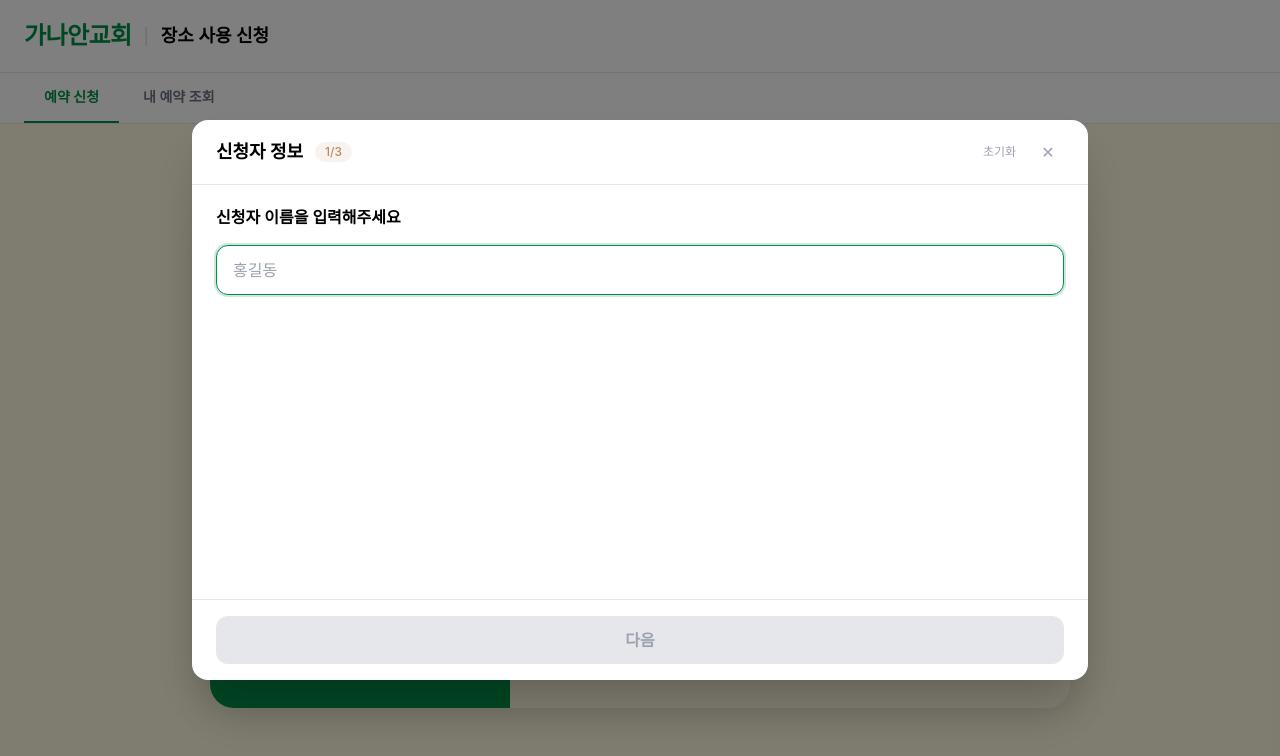
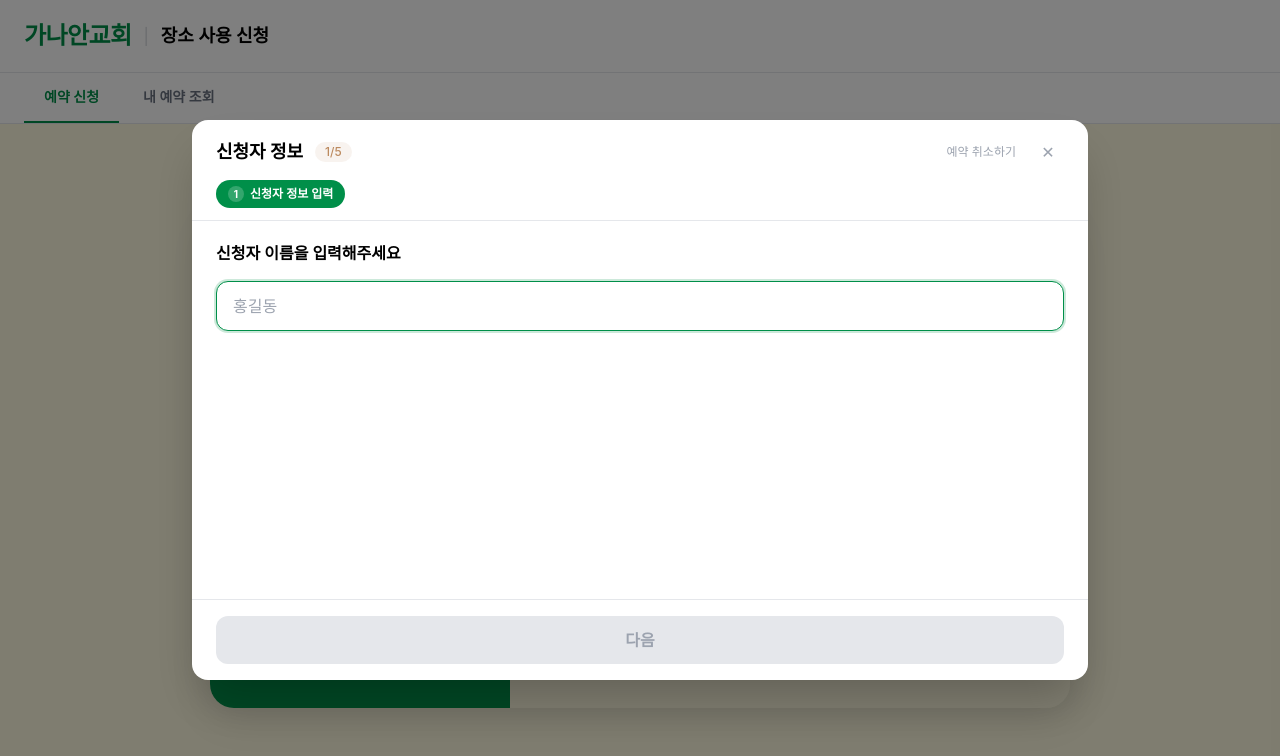
Before and after one commit to YeeunJ/the-promise, a React (Vite) app in the folder apps/web/: page / in a window 1280 px wide. Both pictures are taken after a click on the button "장소 사용 신청하기". Shown: the top 756 px of the page. Built offline with nearby package versions, Linux system fonts and the light colour scheme.

Commit message:
feat: 예약 신청 폼 단계 인디케이터 + 취소 UX 개편

```diff
--- a/apps/web/src/components/ReservationForm.tsx
+++ b/apps/web/src/components/ReservationForm.tsx
@@ -39,18 +39,33 @@ function ReservationForm({ onSubmitSuccess }: ReservationFormProps): JSX.Element
   const [isReviewing, setIsReviewing] = useState(false);
   const [isSubmitting, setIsSubmitting] = useState(false);
   const [submitError, setSubmitError] = useState<string | null>(null);
+  const [maxReachedStep, setMaxReachedStep] = useState(1);
+
+  function getGlobalStep(popup: Exclude<ActivePopup, null>): number {
+    return POPUP_SEQUENCE.indexOf(popup) + 1;
+  }
 
   function goNext() {
     if (activePopup === null) return;
     const idx = POPUP_SEQUENCE.indexOf(activePopup);
     const next = idx + 1;
-    setActivePopup(next < POPUP_SEQUENCE.length ? POPUP_SEQUENCE[next] : null);
+    if (next < POPUP_SEQUENCE.length) {
+      setMaxReachedStep((prev) => Math.max(prev, next + 1));
+      setActivePopup(POPUP_SEQUENCE[next]);
+    } else {
+      setActivePopup(null);
+    }
   }
 
   function goBack() {
     if (activePopup === null) return;
     const idx = POPUP_SEQUENCE.indexOf(activePopup);
     setActivePopup(idx > 0 ? POPUP_SEQUENCE[idx - 1] : null);
+  }
+
+  function handleStepNavigate(step: number) {
+    const target = POPUP_SEQUENCE[step - 1];
+    if (target) setActivePopup(target);
   }
 
   function resolveEditTarget(errorMessage: string | null): Exclude<ActivePopup, null> {
@@ -64,6 +79,7 @@ function ReservationForm({ onSubmitSuccess }: ReservationFormProps): JSX.Element
 
   function startFlow() {
     setSubmitError(null);
+    setMaxReachedStep(1);
     setActivePopup('applicant');
   }
 
@@ -75,6 +91,7 @@ function ReservationForm({ onSubmitSuccess }: ReservationFormProps): JSX.Element
     setPurpose('');
     setSubmitError(null);
     setIsReviewing(false);
+    setMaxReachedStep(1);
     setActivePopup(null);
   }
 
@@ -192,6 +209,10 @@ function ReservationForm({ onSubmitSuccess }: ReservationFormProps): JSX.Element
         value={applicant}
         onConfirm={(data) => { setApplicant(data); goNext(); }}
         completedSteps={completedSteps}
+        globalStep={getGlobalStep('applicant')}
+        maxStep={maxReachedStep}
+        stepLabels={STEP_LABELS}
+        onStepNavigate={handleStepNavigate}
       />
       <SpacePopup
         isOpen={activePopup === 'space'}
@@ -202,6 +223,10 @@ function ReservationForm({ onSubmitSuccess }: ReservationFormProps): JSX.Element
         previousSelection={spaceSelection}
         onSelected={(sel) => { setSpaceSelection(sel); goNext(); }}
         completedSteps={completedSteps}
+        globalStep={getGlobalStep('space')}
+        maxStep={maxReachedStep}
+        stepLabels={STEP_LABELS}
+        onStepNavigate={handleStepNavigate}
       />
       <HeadcountPopup
         isOpen={activePopup === 'headcount'}
@@ -211,6 +236,10 @@ function ReservationForm({ onSubmitSuccess }: ReservationFormProps): JSX.Element
         value={headcount}
         onConfirm={(val) => { setHeadcount(val); goNext(); }}
         completedSteps={completedSteps}
+        globalStep={getGlobalStep('headcount')}
+        maxStep={maxReachedStep}
+        stepLabels={STEP_LABELS}
+        onStepNavigate={handleStepNavigate}
       />
       <DateTimePopup
         isOpen={activePopup === 'datetime'}
@@ -221,6 +250,10 @@ function ReservationForm({ onSubmitSuccess }: ReservationFormProps): JSX.Element
         value={timeSlot}
         onConfirm={(val) => { setTimeSlot(val); goNext(); }}
         completedSteps={completedSteps}
+        globalStep={getGlobalStep('datetime')}
+        maxStep={maxReachedStep}
+        stepLabels={STEP_LABELS}
+        onStepNavigate={handleStepNavigate}
       />
       <PurposePopup
         isOpen={activePopup === 'purpose'}
@@ -230,6 +263,10 @@ function ReservationForm({ onSubmitSuccess }: ReservationFormProps): JSX.Element
         value={purpose}
         onConfirm={(val) => { setPurpose(val); setActivePopup(null); setIsReviewing(true); }}
         completedSteps={completedSteps}
+        globalStep={getGlobalStep('purpose')}
+        maxStep={maxReachedStep}
+        stepLabels={STEP_LABELS}
+        onStepNavigate={handleStepNavigate}
       />
     </>
   );
--- a/apps/web/src/components/reservation/ApplicantPopup.tsx
+++ b/apps/web/src/components/reservation/ApplicantPopup.tsx
@@ -25,6 +25,10 @@ interface ApplicantPopupProps {
   value: ApplicantData | null;
   onConfirm: (data: ApplicantData) => void;
   completedSteps?: CompletedStep[];
+  globalStep?: number;
+  maxStep?: number;
+  stepLabels?: string[];
+  onStepNavigate?: (step: number) => void;
 }
 
 type InternalStep = 'name' | 'phone' | 'team';
@@ -40,7 +44,7 @@ function toDepartmentSelection(data: ApplicantData): DepartmentSelection {
   };
 }
 
-function ApplicantPopup({ isOpen, onClose, onBack, onReset, value, onConfirm, completedSteps }: ApplicantPopupProps): JSX.Element {
+function ApplicantPopup({ isOpen, onClose, onBack, onReset, value, onConfirm, completedSteps, globalStep, maxStep, stepLabels, onStepNavigate }: ApplicantPopupProps): JSX.Element {
   const [step, setStep] = useState<InternalStep>('name');
   const [name, setName] = useState('');
   const [phone, setPhone] = useState('');
@@ -59,7 +63,7 @@ function ApplicantPopup({ isOpen, onClose, onBack, onReset, value, onConfirm, co
   useEffect(() => {
     if (isOpen) {
       setName(value?.name ?? '');
-      setPhone(value?.phone ?? '');
+      setPhone(value?.phone ?? '010-');
       setDepartment(
         value ? toDepartmentSelection(value) : null,
       );
@@ -126,8 +130,6 @@ function ApplicantPopup({ isOpen, onClose, onBack, onReset, value, onConfirm, co
     };
   }
 
-  const subtitleMap: Record<InternalStep, string> = { name: '1/3', phone: '2/3', team: '3/3' };
-
   const localCompletedSteps: CompletedStep[] = [];
   if (step !== 'name') {
     localCompletedSteps.push({ label: '이름', value: name });
@@ -142,7 +144,6 @@ function ApplicantPopup({ isOpen, onClose, onBack, onReset, value, onConfirm, co
       onClose={onClose}
       onReset={onReset}
       title="신청자 정보"
-      subtitle={subtitleMap[step]}
       onBack={step === 'name' ? onBack : handleInternalBack}
       onConfirm={
         step === 'name' ? handleNameNext
@@ -158,6 +159,10 @@ function ApplicantPopup({ isOpen, onClose, onBack, onReset, value, onConfirm, co
       }
       confirmLabel="다음"
       completedSteps={[...(completedSteps ?? []), ...localCompletedSteps]}
+      globalStep={globalStep}
+      maxStep={maxStep}
+      stepLabels={stepLabels}
+      onStepNavigate={onStepNavigate}
     >
       {/* step: name */}
       {step === 'name' && (
@@ -187,7 +192,7 @@ function ApplicantPopup({ isOpen, onClose, onBack, onReset, value, onConfirm, co
             type="text"
             inputMode="numeric"
             value={phone}
-            onChange={(e) => { setPhone(normalizePhone(e.target.value)); setPhoneError(''); }}
+            onChange={(e) => { const n = normalizePhone(e.target.value); setPhone(n.startsWith('010') ? n : '010-'); setPhoneError(''); }}
             onKeyDown={handleKeyDown(handlePhoneNext)}
             placeholder="010-0000-0000"
             className={`w-full rounded-xl border px-4 py-3 text-base focus:outline-none focus:ring-2 focus:ring-brand-primary/20 focus:border-brand-primary ${
--- a/apps/web/src/components/reservation/DateTimePopup.tsx
+++ b/apps/web/src/components/reservation/DateTimePopup.tsx
@@ -17,12 +17,13 @@ interface DateTimePopupProps {
   value: TimeSlotValue;
   onConfirm: (value: TimeSlotValue) => void;
   completedSteps?: CompletedStep[];
+  globalStep?: number;
+  maxStep?: number;
+  stepLabels?: string[];
+  onStepNavigate?: (step: number) => void;
 }
 
-type InternalStep = 'date' | 'time';
-
-function DateTimePopup({ isOpen, onClose, onBack, onReset, spaceId, value, onConfirm, completedSteps }: DateTimePopupProps): JSX.Element {
-  const [step, setStep] = useState<InternalStep>('date');
+function DateTimePopup({ isOpen, onClose, onBack, onReset, spaceId, value, onConfirm, completedSteps, globalStep, maxStep, stepLabels, onStepNavigate }: DateTimePopupProps): JSX.Element {
   const [localValue, setLocalValue] = useState<TimeSlotValue>(value);
   const [slots, setSlots] = useState<string[]>([]);
   const [showAllSlots, setShowAllSlots] = useState(false);
@@ -31,7 +32,6 @@ function DateTimePopup({ isOpen, onClose, onBack, onReset, spaceId, value, onCon
 
   const todayStr = useMemo(() => getKSTDateString(), []);
 
-  // DayPicker disabled 기준을 KST 날짜 자정으로 설정 (todayStr과 일관성 유지)
   const today = useMemo(() => {
     const [y, m, d] = todayStr.split('-').map(Number);
     return new Date(y, m - 1, d);
@@ -40,7 +40,6 @@ function DateTimePopup({ isOpen, onClose, onBack, onReset, spaceId, value, onCon
   useEffect(() => {
     if (isOpen) {
       setLocalValue(value);
-      setStep(value.date ? 'time' : 'date');
       setShowAllSlots(false);
     }
     // Intentional: only re-sync on open.
@@ -55,17 +54,14 @@ function DateTimePopup({ isOpen, onClose, onBack, onReset, spaceId, value, onCon
     }
   }, [localValue.date]);
 
-  // spaceId 변경 시 초기화
   const prevSpaceIdRef = useRef(spaceId);
   useEffect(() => {
     if (prevSpaceIdRef.current !== spaceId) {
       prevSpaceIdRef.current = spaceId;
       setLocalValue({ date: '', startTime: '', endTime: '' });
-      setStep('date');
     }
   }, [spaceId]);
 
-  // 점유 슬롯이 갱신되면 겹치는 선택을 초기화
   const localValueRef = useRef(localValue);
   localValueRef.current = localValue;
 
@@ -85,7 +81,6 @@ function DateTimePopup({ isOpen, onClose, onBack, onReset, spaceId, value, onCon
     const m = String(date.getMonth() + 1).padStart(2, '0');
     const d = String(date.getDate()).padStart(2, '0');
     setLocalValue({ date: `${y}-${m}-${d}`, startTime: '', endTime: '' });
-    setStep('time');
   }
 
   function handleSlotClick(slot: string) {
@@ -102,7 +97,6 @@ function DateTimePopup({ isOpen, onClose, onBack, onReset, spaceId, value, onCon
   }
 
   function isPast(slot: string): boolean {
-    // 오늘 날짜의 슬롯만 과거 여부 확인 (미래 날짜는 항상 선택 가능)
     if (localValue.date !== todayStr) return false;
     return new Date(slot).getTime() <= Date.now();
   }
@@ -137,18 +131,12 @@ function DateTimePopup({ isOpen, onClose, onBack, onReset, spaceId, value, onCon
   function isSlotDisabled(slot: string): boolean {
     if (isSlotOccupied(slot, occupiedSlots)) return true;
     if (isPast(slot)) return true;
-    // 24:00 슬롯은 종료 시간으로만 선택 가능 (시작 시간 선택 단계에서는 비활성화)
     if (isMidnightNextDay(slot) && (!localValue.startTime || Boolean(localValue.endTime))) return true;
     return Boolean(localValue.startTime && !localValue.endTime && slot < localValue.startTime);
   }
 
   function handleConfirm() {
     if (canConfirm) onConfirm(localValue);
-  }
-
-  function handleInternalBack() {
-    if (step === 'time') { setStep('date'); return; }
-    onBack?.();
   }
 
   const canConfirm = localValue.startTime !== '' && localValue.endTime !== '';
@@ -159,8 +147,6 @@ function DateTimePopup({ isOpen, onClose, onBack, onReset, spaceId, value, onCon
         return t >= DEFAULT_START_TIME && t <= DEFAULT_END_TIME;
       });
 
-  const subtitleMap: Record<InternalStep, string> = { date: '1/2', time: '2/2' };
-
   const selectedDate = localValue.date ? new Date(localValue.date + 'T00:00:00') : undefined;
 
   return (
@@ -169,28 +155,20 @@ function DateTimePopup({ isOpen, onClose, onBack, onReset, spaceId, value, onCon
       onClose={onClose}
       onReset={onReset}
       title="날짜 및 시간"
-      subtitle={subtitleMap[step]}
-      onBack={handleInternalBack}
-      onConfirm={step === 'time' ? handleConfirm : undefined}
-      canConfirm={step === 'time' ? canConfirm : false}
+      onBack={onBack}
+      onConfirm={handleConfirm}
+      canConfirm={canConfirm}
       confirmLabel="다음"
       completedSteps={completedSteps}
+      globalStep={globalStep}
+      maxStep={maxStep}
+      stepLabels={stepLabels}
+      onStepNavigate={onStepNavigate}
     >
-      {/* 요약 배지 */}
-      {step === 'time' && localValue.date && (
-        <div className="mb-4 rounded-xl bg-gray-50 border border-[#E5E7EB] px-4 py-3">
-          <div className="flex items-center gap-2 text-sm">
-            <span className="text-brand-accent font-medium w-14 flex-shrink-0">날짜</span>
-            <span className="text-black font-semibold">{localValue.date}</span>
-          </div>
-        </div>
-      )}
-
-      {/* step: date — 달력 */}
-      {step === 'date' && (
-        <div>
-          <p className="text-base font-semibold text-black mb-4">날짜를 선택해주세요</p>
-          <div className="flex justify-center">
+      <div className="flex gap-4">
+        {/* 왼쪽: 달력 */}
+        <div className="flex-shrink-0">
+          <p className="text-sm font-semibold text-black mb-2">날짜 선택</p>
           <DayPicker
             mode="single"
             selected={selectedDate}
@@ -198,21 +176,11 @@ function DateTimePopup({ isOpen, onClose, onBack, onReset, spaceId, value, onCon
             disabled={{ before: today }}
           />
         </div>
-        </div>
-      )}
 
-      {/* step: time — 시간 슬롯 선택 */}
-      {step === 'time' && (
-        <div>
-          <p className="text-base font-semibold text-black mb-2">시간을 선택해주세요</p>
-          <div className="flex items-center mb-3">
-            <p className="text-xs text-gray-500">
-              {!localValue.startTime && '시작 시간을 선택해주세요'}
-              {localValue.startTime && !localValue.endTime && '종료 시간을 선택해주세요'}
-              {localValue.startTime && localValue.endTime && (
-                <>{formatTime(localValue.startTime)} ~ {formatTimeSlotLabel(localValue.endTime, localValue.date)}</>
-              )}
-            </p>
+        {/* 오른쪽: 시간 슬롯 */}
+        <div className="flex-1 min-w-0">
+          <div className="flex items-center mb-2 gap-2">
+            <p className="text-sm font-semibold text-black">시간 선택</p>
             <div className="ml-auto flex items-center gap-2">
               {localValue.startTime && (
                 <button
@@ -228,24 +196,26 @@ function DateTimePopup({ isOpen, onClose, onBack, onReset, spaceId, value, onCon
                 onClick={() => setShowAllSlots((prev) => !prev)}
                 className="text-xs text-brand-primary underline whitespace-nowrap"
               >
-                {showAllSlots ? '기본시간 보기' : '전체시간 보기'}
+                {showAllSlots ? '기본' : '전체'}
               </button>
             </div>
           </div>
 
-          {slotsError && (
-            <p className="text-sm text-red-500 mb-2">{slotsError}</p>
+          <p className="text-xs text-gray-500 mb-2">
+            {!localValue.date && '날짜를 먼저 선택해주세요'}
+            {localValue.date && !localValue.startTime && '시작 시간을 선택해주세요'}
+            {localValue.startTime && !localValue.endTime && '종료 시간을 선택해주세요'}
+            {localValue.startTime && localValue.endTime && (
+              <>{formatTime(localValue.startTime)} ~ {formatTimeSlotLabel(localValue.endTime, localValue.date)}</>
             )}
+          </p>
 
-          {isLoadingSlots && (
-            <p className="text-sm text-gray-400 mb-2">예약 현황을 불러오는 중...</p>
-          )}
+          {slotsError && <p className="text-sm text-red-500 mb-2">{slotsError}</p>}
+          {isLoadingSlots && <p className="text-sm text-gray-400 mb-2">예약 현황을 불러오는 중...</p>}
 
-          {slots.length === 0
-            ? <p className="text-sm text-gray-400">날짜를 먼저 선택해주세요</p>
-            : (
+          {slots.length > 0 && (
             <>
-                <div className="grid grid-cols-4 gap-1 sm:grid-cols-6">
+              <div className="grid grid-cols-3 gap-1 max-h-64 overflow-y-auto">
                 {visibleSlots.map((slot) => (
                   <button
                     key={slot}
@@ -265,10 +235,9 @@ function DateTimePopup({ isOpen, onClose, onBack, onReset, spaceId, value, onCon
                 </div>
               )}
             </>
-            )
-          }
+          )}
         </div>
-      )}
+      </div>
     </StepPopup>
   );
 }
--- a/apps/web/src/components/reservation/StepPopup.tsx
+++ b/apps/web/src/components/reservation/StepPopup.tsx
@@ -2,12 +2,12 @@ import { useEffect, useId, useRef, useState } from 'react';
 import type { CompletedStep } from '../../utils/buildCompletedSteps';
 
 const CLOSE_ANIMATION_MS = 350;
+const TOTAL_STEPS = 5;
 
 interface StepPopupProps {
   isOpen: boolean;
   onClose: () => void;
   title: string;
-  subtitle?: string;
   children: React.ReactNode;
   onConfirm?: () => void;
   onBack?: () => void;
@@ -16,13 +16,16 @@ interface StepPopupProps {
   confirmLabel?: string;
   backLabel?: string;
   completedSteps?: CompletedStep[];
+  globalStep?: number;
+  maxStep?: number;
+  stepLabels?: string[];
+  onStepNavigate?: (step: number) => void;
 }
 
 function StepPopup({
   isOpen,
   onClose,
   title,
-  subtitle,
   children,
   onConfirm,
   onBack,
@@ -31,9 +34,14 @@ function StepPopup({
   confirmLabel = '다음',
   backLabel = '이전',
   completedSteps,
+  globalStep,
+  maxStep,
+  stepLabels,
+  onStepNavigate,
 }: StepPopupProps): JSX.Element | null {
   const [isClosing, setIsClosing] = useState(false);
   const [isVisible, setIsVisible] = useState(false);
+  const [showCancelConfirm, setShowCancelConfirm] = useState(false);
   const closeTimerRef = useRef<ReturnType<typeof setTimeout> | null>(null);
   const titleId = useId();
 
@@ -46,12 +54,13 @@ function StepPopup({
   useEffect(() => {
     if (isOpen) {
       setIsClosing(false);
+      setShowCancelConfirm(false);
       const raf = requestAnimationFrame(() => setIsVisible(true));
       return () => cancelAnimationFrame(raf);
     }
-    // isOpen이 외부에서 직접 false로 전환된 경우 (handleClose를 거치지 않은 경우)
     setIsVisible(false);
     setIsClosing(false);
+    setShowCancelConfirm(false);
   }, [isOpen]);
 
   function handleClose() {
@@ -70,10 +79,26 @@ function StepPopup({
     onConfirm?.();
   }
 
+  function handleCancelRequest() {
+    setShowCancelConfirm(true);
+  }
+
+  function handleCancelConfirm() {
+    setShowCancelConfirm(false);
+    onReset?.();
+  }
+
+  function handleCancelAbort() {
+    setShowCancelConfirm(false);
+  }
+
   if (!isOpen && !isVisible) return null;
 
   const hasFooter = onConfirm !== undefined || onBack !== undefined;
   const hasCompletedSteps = completedSteps !== undefined && completedSteps.length > 0;
+  const hasStepIndicator = globalStep !== undefined && maxStep !== undefined && stepLabels !== undefined;
+
+  const visibleSteps = hasStepIndicator ? Array.from({ length: maxStep! }, (_, i) => i + 1) : [];
 
   return (
     <div
@@ -84,7 +109,7 @@ function StepPopup({
         isClosing ? 'animate-fade-out' : 'animate-fade-in'
       }`}
     >
-      <div className="absolute inset-0 bg-black/50" onClick={handleClose} />
+      <div className="absolute inset-0 bg-black/50" />
 
       <div
         className={`relative w-[70vw] h-[70vh] max-sm:w-[90vw] max-sm:h-[85vh] bg-white rounded-2xl shadow-2xl flex flex-col overflow-hidden ${
@@ -92,25 +117,45 @@ function StepPopup({
         }`}
       >
         {/* 헤더 */}
-        <div className="flex items-center justify-between px-6 py-4 border-b border-[#E5E7EB] flex-shrink-0">
+        <div className="flex flex-col px-6 pt-4 border-b border-[#E5E7EB] flex-shrink-0">
+          <div className="flex items-center justify-between pb-3">
             <div className="flex items-center gap-3">
               <h2 id={titleId} className="text-lg font-bold text-black">{title}</h2>
-            {subtitle && (
+              {globalStep !== undefined && (
                 <span className="text-xs font-medium text-brand-accent bg-brand-accent/10 rounded-full px-2.5 py-0.5">
-                {subtitle}
+                  {globalStep}/{TOTAL_STEPS}
                 </span>
               )}
             </div>
             <div className="flex items-center gap-2">
-            {onReset !== undefined && (
+              {onReset !== undefined && !showCancelConfirm && (
                 <button
                   type="button"
-                onClick={onReset}
-                aria-label="초기화"
-                className="text-xs font-medium text-gray-400 hover:text-gray-600 px-2 py-1 rounded hover:bg-gray-100 transition-colors"
+                  onClick={handleCancelRequest}
+                  aria-label="예약 취소하기"
+                  className="text-xs font-medium text-gray-400 hover:text-red-500 px-2 py-1 rounded hover:bg-red-50 transition-colors"
                 >
-                초기화
+                  예약 취소하기
                 </button>
+              )}
+              {showCancelConfirm && (
+                <div className="flex items-center gap-2">
+                  <span className="text-xs text-gray-600">예약을 취소하시겠습니까?</span>
+                  <button
+                    type="button"
+                    onClick={handleCancelConfirm}
+                    className="text-xs font-semibold text-white bg-red-500 hover:bg-red-600 px-2.5 py-1 rounded transition-colors"
+                  >
+                    확인
+                  </button>
+                  <button
+                    type="button"
+                    onClick={handleCancelAbort}
+                    className="text-xs font-medium text-gray-500 hover:text-gray-700 px-2 py-1 rounded hover:bg-gray-100 transition-colors"
+                  >
+                    아니오
+                  </button>
+                </div>
               )}
               <button
                 type="button"
@@ -121,6 +166,51 @@ function StepPopup({
                 <span aria-hidden="true">✕</span>
               </button>
             </div>
+          </div>
+
+          {/* 단계 화살표 인디케이터 */}
+          {hasStepIndicator && visibleSteps.length > 0 && (
+            <div className="flex items-center pb-3 overflow-x-auto">
+              {visibleSteps.map((step, idx) => {
+                const isActive = step === globalStep;
+                const isVisited = step < globalStep!;
+                const isClickable = step < globalStep! && onStepNavigate !== undefined;
+                const label = stepLabels![step - 1] ?? `단계 ${step}`;
+
+                return (
+                  <div key={step} className="flex items-center flex-shrink-0">
+                    {idx > 0 && (
+                      <div className="w-3 h-full flex items-center justify-center text-gray-300 text-xs mx-0.5">
+                        ›
+                      </div>
+                    )}
+                    <button
+                      type="button"
+                      disabled={!isClickable}
+                      onClick={() => isClickable && onStepNavigate!(step)}
+                      className={`
+                        relative flex items-center gap-1.5 px-3 py-1.5 text-xs font-semibold rounded-full transition-colors
+                        ${isActive
+                          ? 'bg-brand-primary text-white'
+                          : isVisited
+                          ? 'bg-brand-primary/10 text-brand-primary hover:bg-brand-primary/20 cursor-pointer'
+                          : 'bg-gray-100 text-gray-400 cursor-default'
+                        }
+                      `}
+                    >
+                      <span className={`
+                        w-4 h-4 rounded-full flex items-center justify-center text-[10px] font-bold flex-shrink-0
+                        ${isActive ? 'bg-white/20 text-white' : isVisited ? 'bg-brand-primary text-white' : 'bg-gray-300 text-white'}
+                      `}>
+                        {step}
+                      </span>
+                      <span className="whitespace-nowrap max-sm:hidden">{label}</span>
+                    </button>
+                  </div>
+                );
+              })}
+            </div>
+          )}
         </div>
 
         {/* 본문 (2컬럼) */}
```
Also changed, not shown: apps/web/src/components/reservation/HeadcountPopup.tsx (+9 -2 lines), apps/web/src/components/reservation/PurposePopup.tsx (+9 -2 lines), apps/web/src/components/reservation/SpacePopup.tsx (+9 -2 lines). Lines whose indentation alone changed are shown as unchanged.
